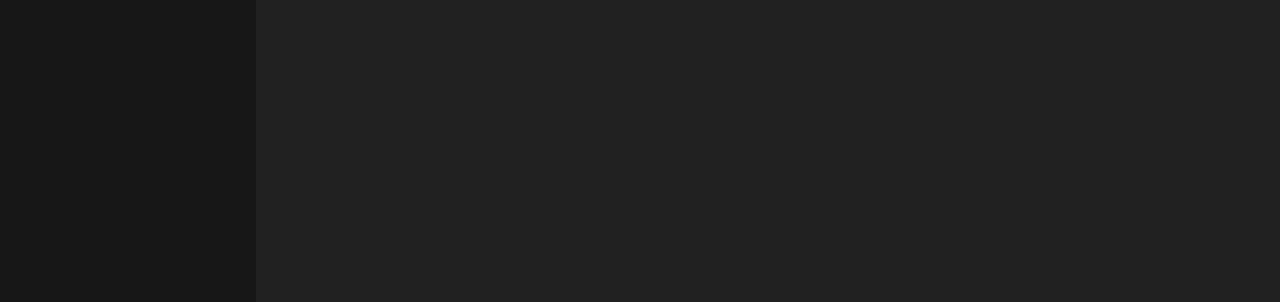
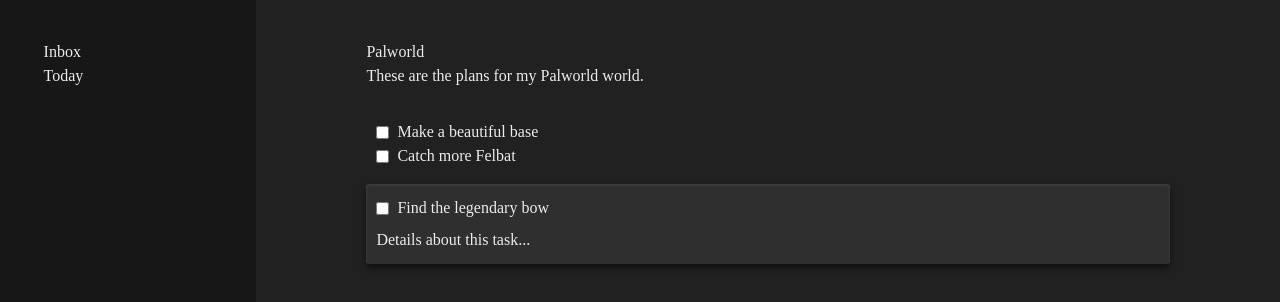
Before and after one commit to Giuliorio/todo-list, a website built with webpack: page src/template.html in a window 1280 px wide. Built offline with nearby package versions, Linux system fonts and the light colour scheme.

Commit message:
Create basic visuals for the content div

```diff
--- a/src/styles.css
+++ b/src/styles.css
@@ -9,20 +9,20 @@
 .menu {
     background-color: #171717;
     min-height: 100%;
-    padding: 20px 10px;
+    padding: 40px 10px;
 
     display: flex;
     justify-content: center;
 }
 
-.menu .list {
+.list {
     list-style: none;
     padding: 0;
     margin: 0;
     width: 80%;
 }
 
-.menu .list > li {
+.list > li {
     padding: 0px 10px;
 }
 
@@ -34,5 +34,45 @@
 .content {
     background-color: #212121;
     min-height: 100%;
-    padding: 20px 10px;
+    padding: 40px 10px;
+
+    display: flex;
+    flex-direction: column;
+    align-items: center;
+    gap: 32px;
 }
+
+.content > * {
+    width: 80%;
+}
+
+.content .list > li .header {
+    display: flex;
+    align-items: center;
+    gap: 8px;
+}
+
+.content .list .selected {
+    background-color: #2F2F2F;
+    border-radius: 3px;
+    box-shadow: 0 4px 6px rgba(0, 0, 0, 0.5), 0 1px 3px rgba(255, 255, 255, 0.1) inset;
+    margin-top: 16px;
+    margin-bottom: 16px;
+}
+
+.details {
+    display: none;
+}
+
+.content .list .opened {
+    padding-top: 12px;
+    padding-bottom: 12px;
+
+    display: flex;
+    flex-direction: column;
+    gap: 8px;
+}
+
+.content .list .opened .details {
+    display: block;
+}
--- a/src/template.html
+++ b/src/template.html
@@ -8,9 +8,44 @@
 <body>
     <div class="menu">
         <ul class="list">
-
+            <li>Inbox</li>
+            <li>Today</li>
         </ul>
     </div>
-    <div class="content"></div>
+    <div class="content">
+        <div class="container">
+            <p class="title">Palworld</p>
+            <p class="description">These are the plans for my Palworld world.</p>
+        </div>
+        <ul class="list">
+            <li class="">
+                <div class="header">
+                    <input type="checkbox" name="" id="">
+                    <span>Make a beautiful base</span>
+                </div>
+                <div class="details">
+                    <p>Details about this task...</p>
+                </div>
+            </li>
+            <li class="">
+                <div class="header">
+                    <input type="checkbox" name="" id="">
+                    <span>Catch more Felbat</span>
+                </div>
+                <div class="details">
+                    <p>Details about this task...</p>
+                </div>
+            </li>
+            <li class="selected opened">
+                <div class="header">
+                    <input type="checkbox" name="" id="">
+                    <span>Find the legendary bow</span>
+                </div>
+                <div class="details">
+                    <p>Details about this task...</p>
+                </div>
+            </li>
+        </ul>
+    </div>
 </body>
 </html>
```
